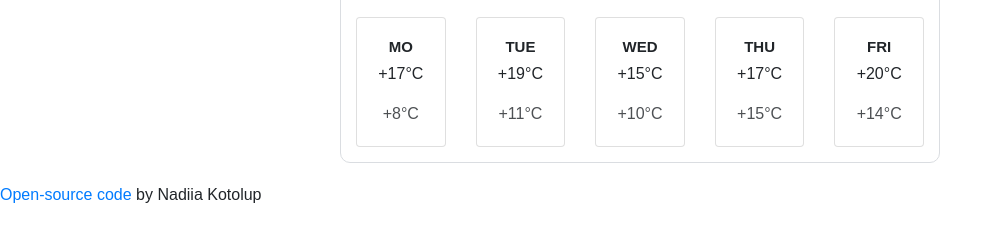
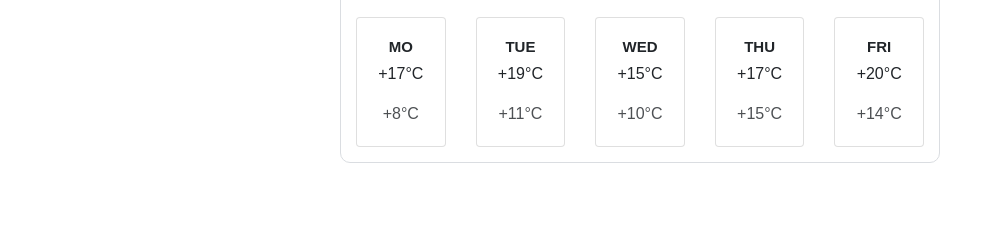
Before and after one commit to NadiiaKotolup/Weather-forecast, a plain HTML site: page index.html in a window 1280 px wide. Shown: the part 241-482 px from the top of the page, without its empty margins (0-1003 px from the left). Drawn offline with nearby package versions, Linux system fonts and the light colour scheme.

Commit message:
Update index.html

```diff
--- a/index.html
+++ b/index.html
@@ -130,10 +130,7 @@
       </div>
     </div>
   </div>
-  <p>
-      <a href="https://www.shecodes.io/" target="_blank"> Open-source code </a> by Nadiia Kotolup
 
-    </p>
     <script src="src/index.js"></script>
   </body>
 </html>
```
